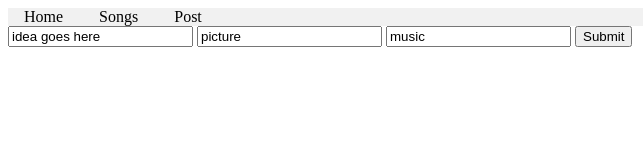
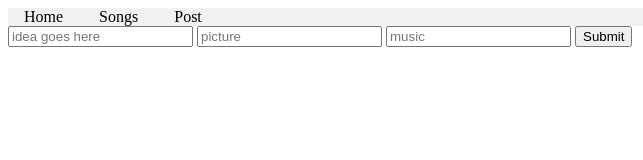
Before and after one commit to girlcodeakl/tamaki2016, a plain HTML site: page public/post.html in a window 1280 px wide. Shown: the full height of the page, 0-643 px from the left. Drawn offline with nearby package versions, Linux system fonts and the light colour scheme.

Commit message:
ghost text

```diff
--- a/public/post.html
+++ b/public/post.html
@@ -12,10 +12,10 @@
 <li><a href="post.html">Post</a></li>
 </ul>
   <form class="submit-form" method="post" action="/ideas">
-    <input class="ideaInput" type="text" name="idea" value="idea goes here">
-    <input class="imageInput" type="text" name="idea" value="picture">
-    <input class="musicInput" type="text" name="idea" value="music">
-    <input type="submit" value="Submit">
+    <input class="ideaInput" type="text" name="idea" placeholder="idea goes here">
+    <input class="imageInput" type="text" name="idea" placeholder="picture">
+    <input class="musicInput" type="text" name="idea" placeholder="music">
+    <input type="submit" placeholder="Submit">
     <div class="note"></div>
   </form>
   <script>
```
